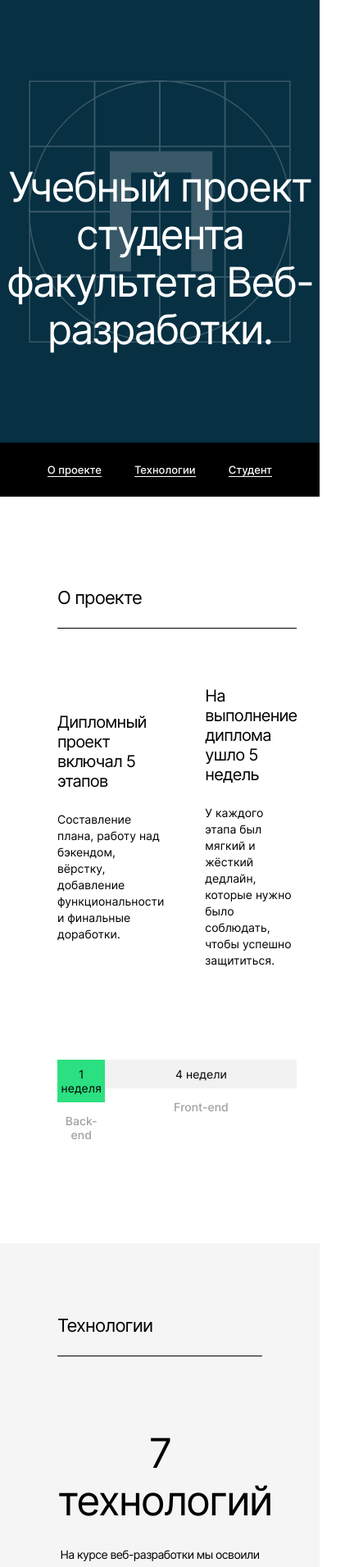
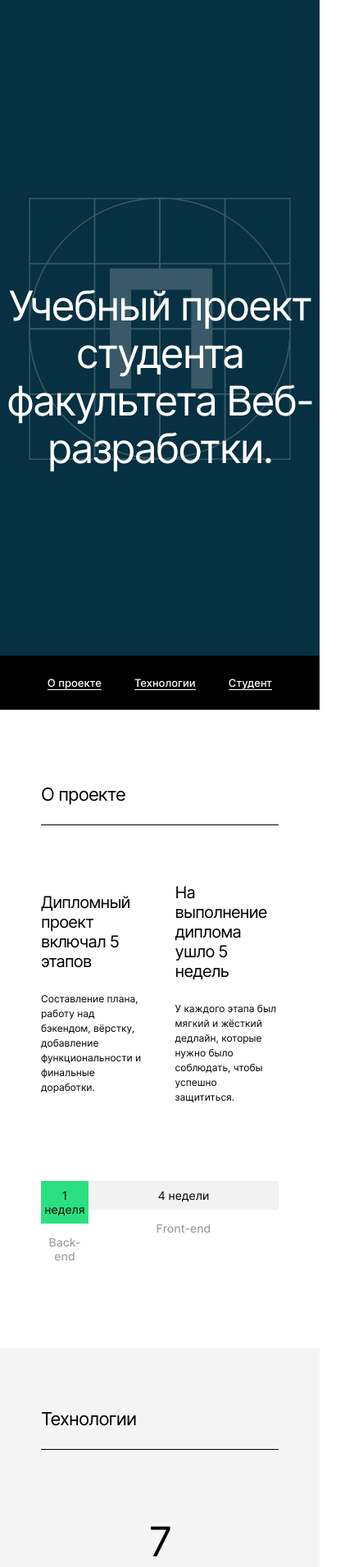
Before and after one commit to Olga-Sotula/movies-explorer-frontend, a React (Create React App) app: page / in a window 390 px wide. Shown: the part 58-1970 px from the top of the page at 82% size, 432 px wide, since content can reach past the window. Built offline with nearby package versions, Linux system fonts and the light colour scheme.

Commit message:
add media 800 to layout

```diff
--- a/src/components/AboutMe/AboutMe.css
+++ b/src/components/AboutMe/AboutMe.css
@@ -10,14 +10,6 @@
   display: flex;
   flex-direction: row;
   justify-content: space-between;
-}
-
-@media (max-width: 600px) {
-  .about-me__card {
-    margin: 0 auto;
-    flex-direction: column-reverse;
-    align-items: center;
-  }
 }
 
 .about-me__profile {
@@ -49,13 +41,8 @@
   mix-blend-mode: normal;
 }
 
-@media (max-width: 600px) {
-  .about-me__description {
-    margin: 27px 0 44px;
-  }
-}
-
 .about-me__github {
+  color: var(--primary-color);
   text-decoration: none;
   font-weight: 500;
   font-size: 14px;
@@ -69,3 +56,42 @@
   object-fit: cover;
   border-radius: 10px;
 }
+
+@media screen and (max-width: 800px) {
+  .about-me {
+    padding: 110px 50px 68px;
+  }
+
+  .about-me__name {
+    font-size: 40px;
+    line-height: 40px;
+  }
+
+  .about-me__about {
+    font-size: 12px;
+    line-height: 18px;
+  }
+
+  .about-me__description {
+    font-size: 12px;
+    line-height: 18px;
+    margin: 20px 0 159px;
+  }
+
+  .about-me__photo {
+    width: 255px;
+    height: 307px;
+  }
+}
+
+@media screen and (max-width: 600px) {
+  .about-me__card {
+    margin: 0 auto;
+    flex-direction: column-reverse;
+    align-items: center;
+  }
+
+  .about-me__description {
+    margin: 27px 0 44px;
+  }
+}
--- a/src/components/AboutProject/AboutProject.css
+++ b/src/components/AboutProject/AboutProject.css
@@ -54,3 +54,22 @@
   line-height: 17px;
   text-align: center;
 }
+
+@media screen and (max-width: 800px) {
+  .about-project {
+    padding: 90px 50px;
+  }
+
+  .about-project__cards {
+    gap: 40px;
+  }
+
+  .about-project__card-description {
+    font-size: 12px;
+    line-height: 18px;
+  }
+
+  .about-project__diagram {
+    margin-top: 67px;
+  }
+}
--- a/src/components/Header/Header.css
+++ b/src/components/Header/Header.css
@@ -14,6 +14,12 @@
   box-sizing: border-box;
 }
 
+@media screen and (max-width: 800px) {
+  .header__navigator {
+    padding: 18px 20px 18px 30px;
+  }
+}
+
 .header_type_main {
   background-color: #073042;
 }
--- a/src/components/Portfolio/Portfolio.css
+++ b/src/components/Portfolio/Portfolio.css
@@ -44,3 +44,17 @@
   color: var(--primary-color);
   text-decoration: none;
 }
+
+@media screen and (max-width: 800px) {
+  .portfolio {
+    padding: 0 50px;
+  }
+
+  .portfolio__title {
+    margin: 22px 0 0;
+  }
+
+  .portfolio__item {
+    font-size: 28px;
+  }
+}
--- a/src/components/Promo/Promo.css
+++ b/src/components/Promo/Promo.css
@@ -21,3 +21,11 @@
   text-align: center;
   letter-spacing: -0.04em;
 }
+
+@media screen and (max-width: 800px) {
+  .promo {
+    height: 784px;
+    padding-top: 328px;
+    background-position: left 50% top 225px;
+  }
+}
--- a/src/components/Techs/Techs.css
+++ b/src/components/Techs/Techs.css
@@ -53,3 +53,31 @@
   text-align: center;
   letter-spacing: -0.04em;
 }
+
+@media (max-width: 800px) {
+  .techs__label {
+    width: 84px;
+    height: 57px;
+    font-size: 12px;
+    line-height: 15px;
+  }
+}
+
+@media screen and (max-width: 800px) {
+  .techs {
+    padding: 73px 50px;
+  }
+
+  .techs__card {
+    margin: 83px auto 0;
+  }
+
+  .techs__card-description {
+    font-size: 12px;
+    line-height: 18px;
+  }
+
+  .techs__labels {
+    margin-top: 75px;
+  }
+}
```
